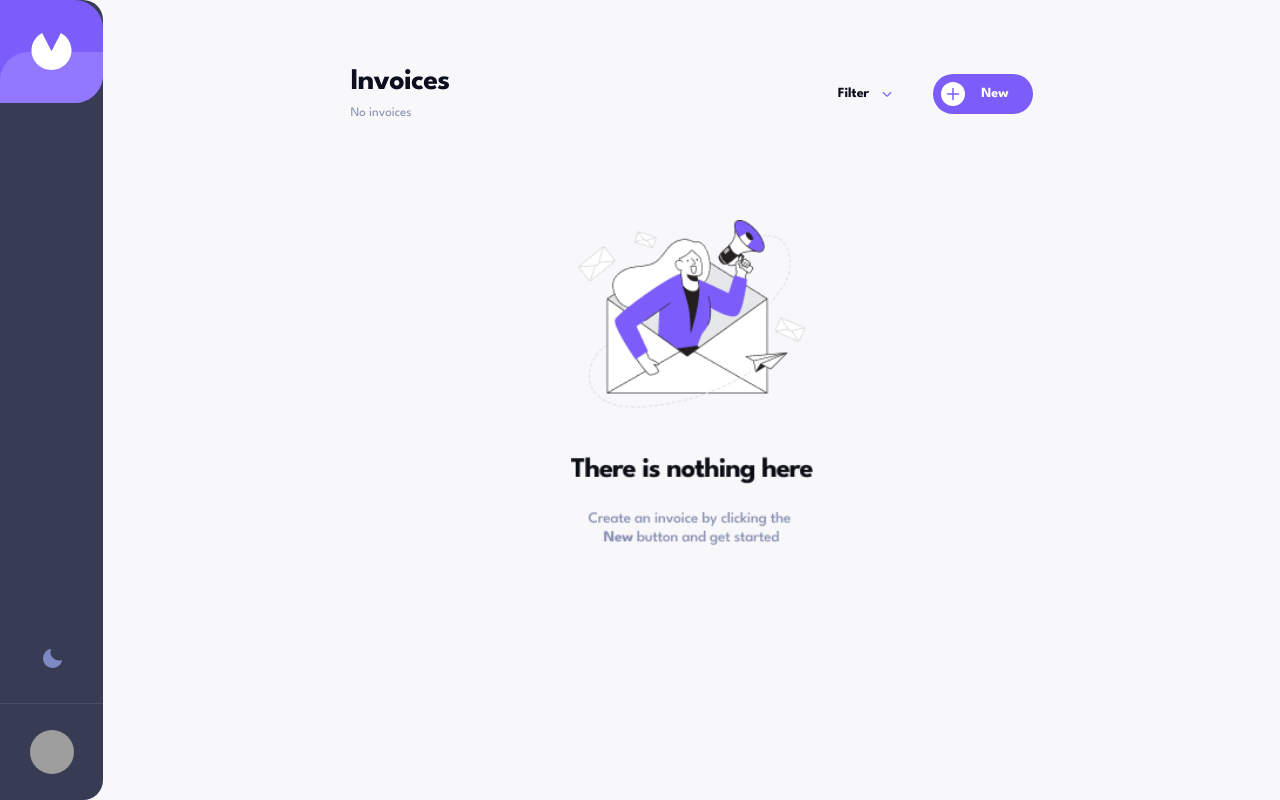
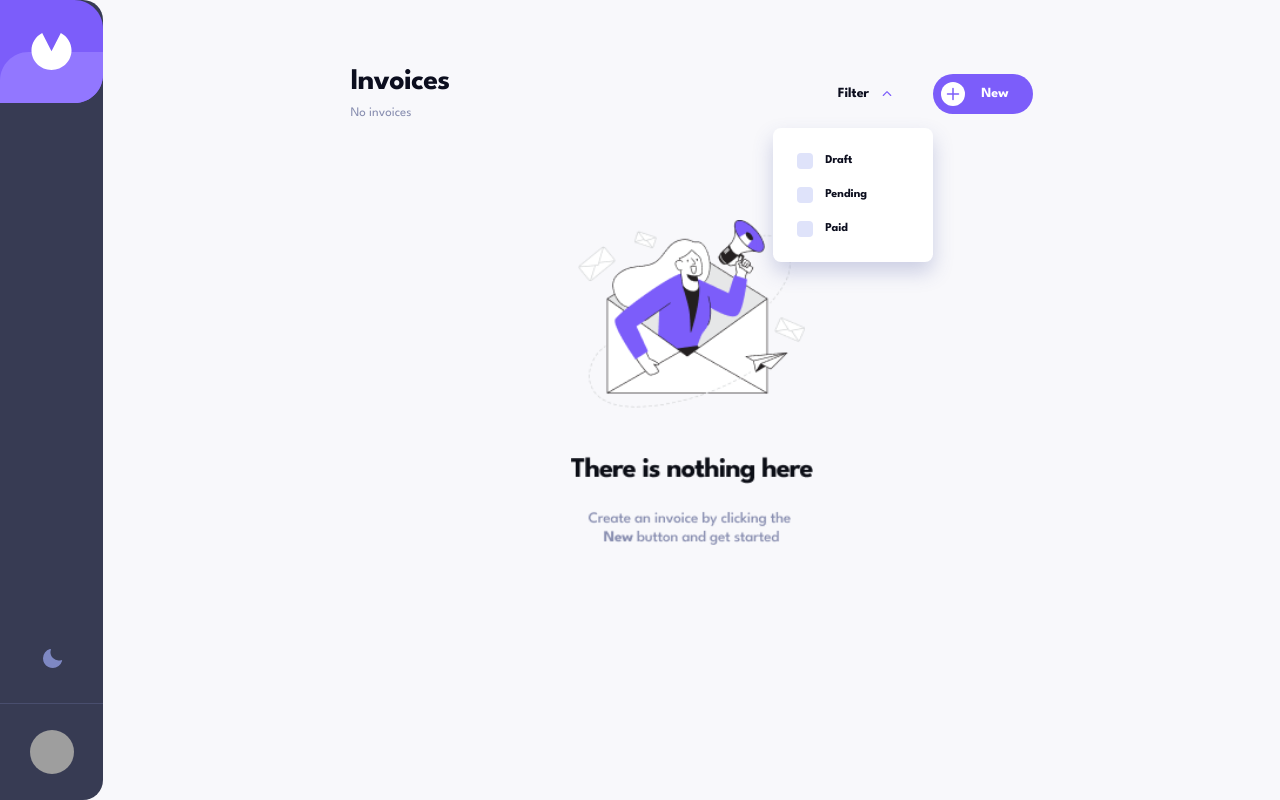
Before and after one commit to Jaymi-01/invoice-app, a React (Vite) app: page / in a window 1280 px wide. Both pictures are taken after a click on the button "Filter". Built offline with nearby package versions, Linux system fonts and the light colour scheme; grey boxes are pictures that could not be loaded.

Commit message:
feat: implement invoice filtering functionality and enhance UI elements

```diff
--- a/src/components/Invoices.tsx
+++ b/src/components/Invoices.tsx
@@ -1,4 +1,4 @@
-import React from 'react'
+import React, { useState } from 'react'
 import { Plus, CaretDown, CaretRight } from '@phosphor-icons/react'
 import emptyImg from '../assets/email-campaign.png'
 import type { Invoice } from '../types'
@@ -10,6 +10,21 @@ interface InvoicesProps {
 }
 
 const Invoices = ({ invoices, onOpenForm, onSelectInvoice }: InvoicesProps) => {
+  const [isFilterOpen, setIsFilterOpen] = useState(false)
+  const [filters, setFilters] = useState<string[]>([])
+
+  const toggleFilter = (status: string) => {
+    if (filters.includes(status)) {
+      setFilters(filters.filter(f => f !== status))
+    } else {
+      setFilters([...filters, status])
+    }
+  }
+
+  const filteredInvoices = invoices.filter(inv =>
+    filters.length === 0 || filters.includes(inv.status)
+  )
+
   const getStatusStyles = (status: string) => {
     switch (status) {
       case 'paid':
@@ -17,7 +32,7 @@ const Invoices = ({ invoices, onOpenForm, onSelectInvoice }: InvoicesProps) => {
       case 'pending':
         return 'bg-[#FF8F0014] text-pending'
       case 'draft':
-        return 'bg-[#373B5314] text-[#373B53]'
+        return 'bg-[#373B5314] text-[#373B53] dark:text-text-secondary dark:bg-[#DFE3FA14]'
       default:
         return 'bg-[#373B5314] text-[#373B53]'
     }
@@ -27,17 +42,51 @@ const Invoices = ({ invoices, onOpenForm, onSelectInvoice }: InvoicesProps) => {
     <main className="px-6 py-8 lg:max-w-[730px] lg:mx-auto lg:py-16">
       <header className="flex items-center justify-between mb-8 lg:mb-16">
         <div>
-          <h1 className="text-2xl font-bold tracking-tight text-[#0C0E1E] lg:text-3xl">Invoices</h1>
-          <p className="text-[#888EB0] text-[13px] mt-1">
-            {invoices.length === 0 ? 'No invoices' : `${invoices.length} ${invoices.length === 1 ? 'invoice' : 'invoices'}`}
+          <h1 className="text-2xl font-bold tracking-tight text-text-main lg:text-3xl">Invoices</h1>
+          <p className="text-text-secondary text-[13px] mt-1">
+            {filteredInvoices.length === 0 ? 'No invoices' : `${filteredInvoices.length} ${filteredInvoices.length === 1 ? 'invoice' : 'invoices'}`}
           </p>
         </div>
 
         <div className="flex items-center">
-          <button className="flex items-center mr-5 lg:mr-10 focus:outline-none cursor-pointer group">
-            <span className="font-bold text-[#0C0E1E] mr-3 text-[13px] lg:text-sm group-hover:text-[#7E88C3] transition-colors">Filter</span>
-            <CaretDown weight="bold" size={12} className="text-button" />
-          </button>
+          <div className="relative">
+            <button
+              onClick={() => setIsFilterOpen(!isFilterOpen)}
+              className="flex items-center mr-5 lg:mr-10 focus:outline-none cursor-pointer group"
+            >
+              <span className="font-bold text-text-main mr-3 text-[13px] lg:text-sm group-hover:text-text-accent transition-colors">Filter</span>
+              <CaretDown weight="bold" size={12} className={`text-button transition-transform ${isFilterOpen ? 'rotate-180' : ''}`} />
+            </button>
+
+            {isFilterOpen && (
+              <div className="absolute top-full right-0 z-10 mt-6 w-40 rounded-lg bg-container p-6 shadow-[0_10px_20px_rgba(72,84,159,0.25)]">
+                {['draft', 'pending', 'paid'].map((status) => (
+                  <label key={status} className="flex items-center mb-4 last:mb-0 cursor-pointer group">
+                    <div className="relative flex items-center">
+                      <input
+                        type="checkbox"
+                        className="sr-only"
+                        checked={filters.includes(status)}
+                        onChange={() => toggleFilter(status)}
+                      />
+                      <div className={`w-4 h-4 rounded-sm border transition-colors flex items-center justify-center ${
+                        filters.includes(status)
+                          ? 'bg-button border-button'
+                          : 'bg-input-border dark:bg-dark-bg border-transparent group-hover:border-button'
+                      }`}>
+                        {filters.includes(status) && (
+                          <svg width="10" height="8" viewBox="0 0 10 8" fill="none" xmlns="http://www.w3.org/2000/svg">
+                            <path d="M1.5 4.5L3.83333 6.83333L8.5 1.5" stroke="white" strokeWidth="2" strokeLinecap="round" strokeLinejoin="round"/>
+                          </svg>
+                        )}
+                      </div>
+                    </div>
+                    <span className="ml-3 text-[12px] font-bold capitalize text-text-main group-hover:text-button transition-colors">{status}</span>
+                  </label>
+                ))}
+              </div>
+            )}
+          </div>
 
           <button
             onClick={onOpenForm}
@@ -51,7 +100,7 @@ const Invoices = ({ invoices, onOpenForm, onSelectInvoice }: InvoicesProps) => {
         </div>
       </header>
 
-      {invoices.length === 0 ? (
+      {filteredInvoices.length === 0 ? (
         <section className="flex flex-col items-center justify-center mt-20 lg:mt-24">
           <img
             src={emptyImg}
@@ -61,32 +110,32 @@ const Invoices = ({ invoices, onOpenForm, onSelectInvoice }: InvoicesProps) => {
         </section>
       ) : (
         <section className="space-y-4">
-          {invoices.map((invoice) => (
+          {filteredInvoices.map((invoice) => (
             <div
               key={invoice.id}
               onClick={() => onSelectInvoice(invoice)}
-              className="bg-white rounded-lg p-6 shadow-[0_10px_10px_-10px_rgba(72,84,159,0.1)] border border-transparent hover:border-button transition-all cursor-pointer md:flex md:items-center md:justify-between md:px-8"
+              className="bg-container rounded-lg p-6 shadow-[0_10px_10px_-10px_rgba(72,84,159,0.1)] border border-transparent hover:border-button transition-all cursor-pointer md:flex md:items-center md:justify-between md:px-8"
             >
               <div className="flex justify-between items-center mb-6 md:mb-0 md:gap-10">
-                <span className="font-bold text-[#0C0E1E] text-[12px] md:w-20">
-                  <span className="text-[#7E88C3]">#</span>{invoice.id}
+                <span className="font-bold text-text-main text-[12px] md:w-20">
+                  <span className="text-text-accent">#</span>{invoice.id}
                 </span>
-                <span className="text-[#858BB2] text-[12px] font-medium md:hidden">{invoice.clientName}</span>
-                <span className="text-[#888EB0] text-[12px] font-medium hidden md:block md:w-32">Due {invoice.paymentDue}</span>
-                <span className="text-[#858BB2] text-[12px] font-medium hidden md:block md:w-32">{invoice.clientName}</span>
+                <span className="text-text-secondary dark:text-text-main text-[12px] font-medium md:hidden">{invoice.clientName}</span>
+                <span className="text-text-secondary text-[12px] font-medium hidden md:block md:w-32">Due {invoice.paymentDue}</span>
+                <span className="text-text-secondary dark:text-text-main text-[12px] font-medium hidden md:block md:w-32">{invoice.clientName}</span>
               </div>
 
               <div className="flex justify-between items-center md:flex-1 md:justify-end md:gap-10">
                 <div className="flex flex-col">
-                  <span className="text-[#888EB0] text-[12px] font-medium md:hidden mb-2">Due {invoice.paymentDue}</span>
-                  <span className="text-[#0C0E1E] text-base font-bold md:w-32 md:text-right">£ {invoice.total.toLocaleString(undefined, { minimumFractionDigits: 2, maximumFractionDigits: 2 })}</span>
+                  <span className="text-text-secondary text-[12px] font-medium md:hidden mb-2">Due {invoice.paymentDue}</span>
+                  <span className="text-text-main text-base font-bold md:w-32 md:text-right">£ {invoice.total.toLocaleString(undefined, { minimumFractionDigits: 2, maximumFractionDigits: 2 })}</span>
                 </div>
 
                 <div className="flex items-center gap-5">
                   <div className={`flex items-center justify-center w-[104px] py-3 rounded-md capitalize font-bold text-[12px] ${getStatusStyles(invoice.status)}`}>
                     <div className={`w-2 h-2 rounded-full mr-2 ${
                       invoice.status === 'paid' ? 'bg-paid' :
-                      invoice.status === 'pending' ? 'bg-pending' : 'bg-[#373B53]'
+                      invoice.status === 'pending' ? 'bg-pending' : 'bg-[#373B53] dark:bg-text-secondary'
                     }`}></div>
                     {invoice.status}
                   </div>
```
